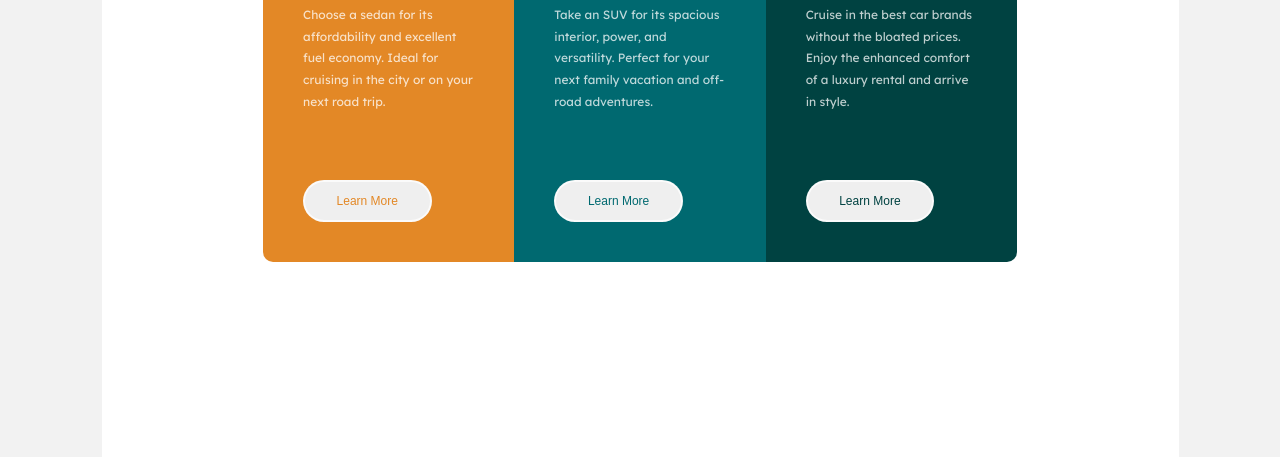
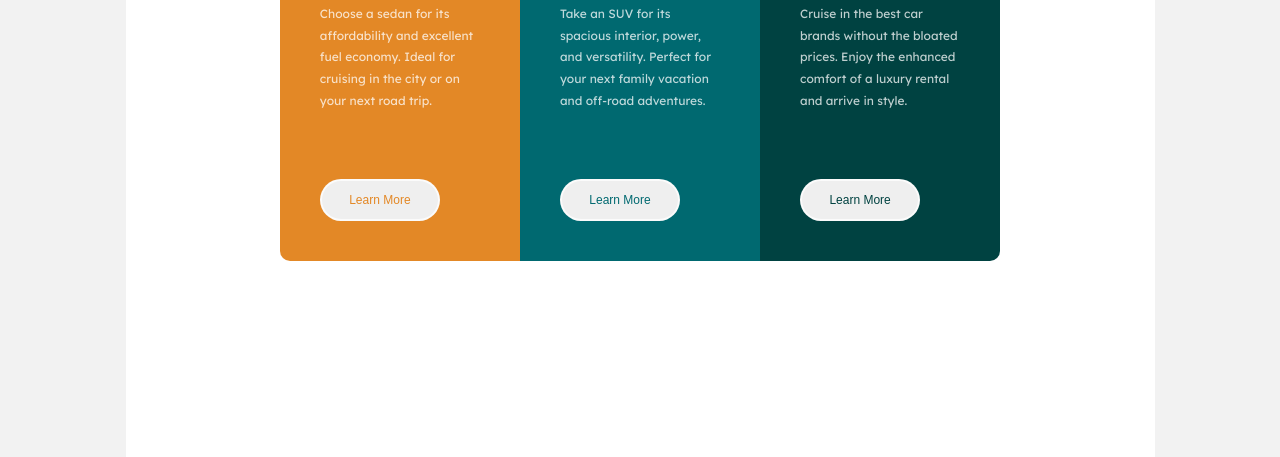
Before and after one commit to BalazsBanfi/FEM-08-3-column-preview-card, a plain HTML site: page index.html in a window 1280 px wide. Shown: the part 343-800 px from the top of the page. Drawn offline with Linux system fonts and the light colour scheme.

```diff
--- a/style.css
+++ b/style.css
@@ -20,6 +20,7 @@
 ******************/
 
 body {
+  font-size: 15px;
   background-color: var(--vLightGray);
   display: grid;
   place-items: center;
@@ -41,10 +42,6 @@ main {
 ********************/
 
 .container {
-  /*min-width: 343px;
-  max-width: 100%;
-  min-height: auto;*/
-  margin: 1.5rem;
   display: flex;
   flex-direction: column;
   border-radius: 10px;
@@ -104,7 +101,7 @@ main {
 }
 
 .items {
-  padding: 2.5rem;
+  padding: 1rem 2.5rem;
   width: 343px;
   display: flex;
   flex-direction: column;
@@ -149,4 +146,7 @@ button {
   button {
     margin-top: 3rem;
   }
+  .items {
+    padding: 2.5rem;
+  }
 }
```
Also changed, not shown: images/deskrop.jpg (added), images/mobile.jpg (added).
